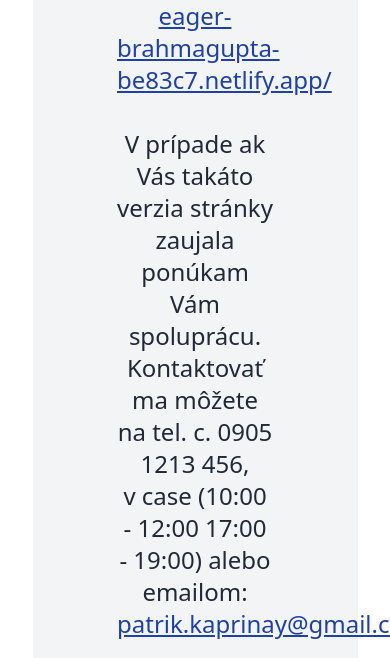
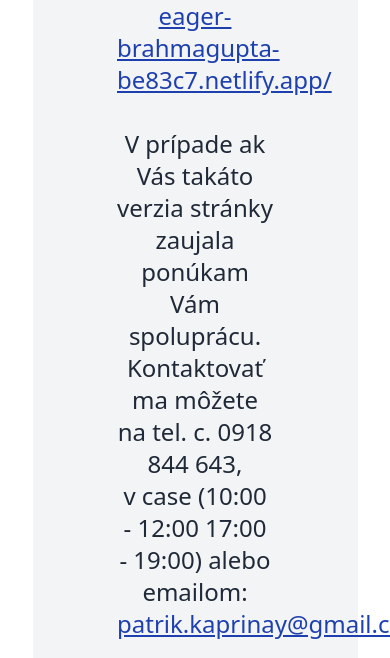
Before and after one commit to patrikkaprinay/pizza, a Next.js app: page /porovnanie in a window 390 px wide. Shown: the part 1440-2098 px from the top of the page. Built offline with nearby package versions, Linux system fonts and the light colour scheme; a web font is replaced by a local one.

Commit message:
last commit: fixed mobile number

```diff
--- a/pages/porovnanie/index.jsx
+++ b/pages/porovnanie/index.jsx
@@ -35,7 +35,7 @@ const Comparison = () => {
               </a>
               <p className="mt-8">
                 V prípade ak Vás takáto verzia stránky zaujala ponúkam Vám
-                spoluprácu. Kontaktovať ma môžete na tel. c. 0905 1213 456,
+                spoluprácu. Kontaktovať ma môžete na tel. c. 0918 844 643,
                 <br /> v case (10:00 - 12:00 17:00 - 19:00) alebo emailom:
               </p>
               <a
```
